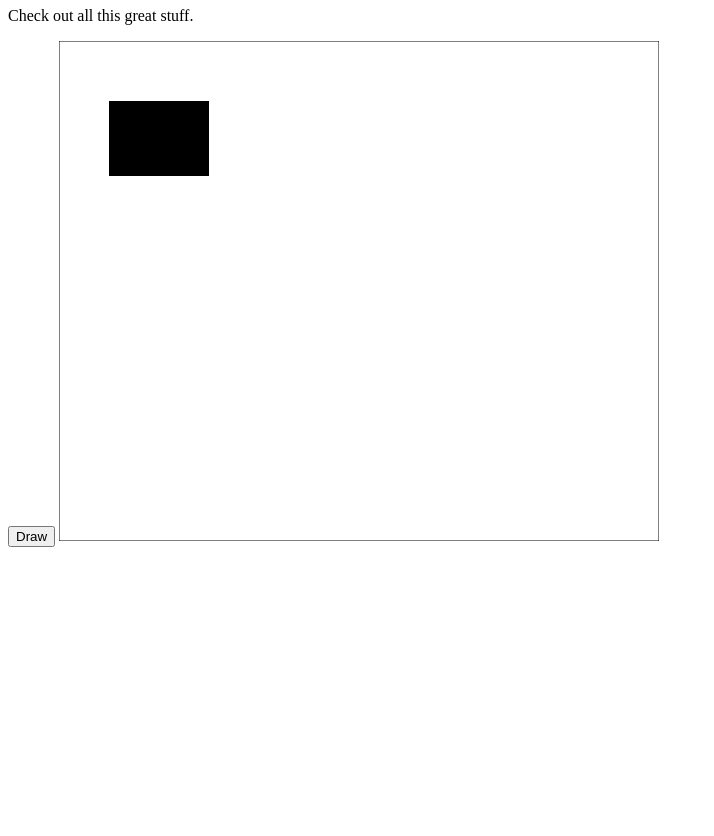
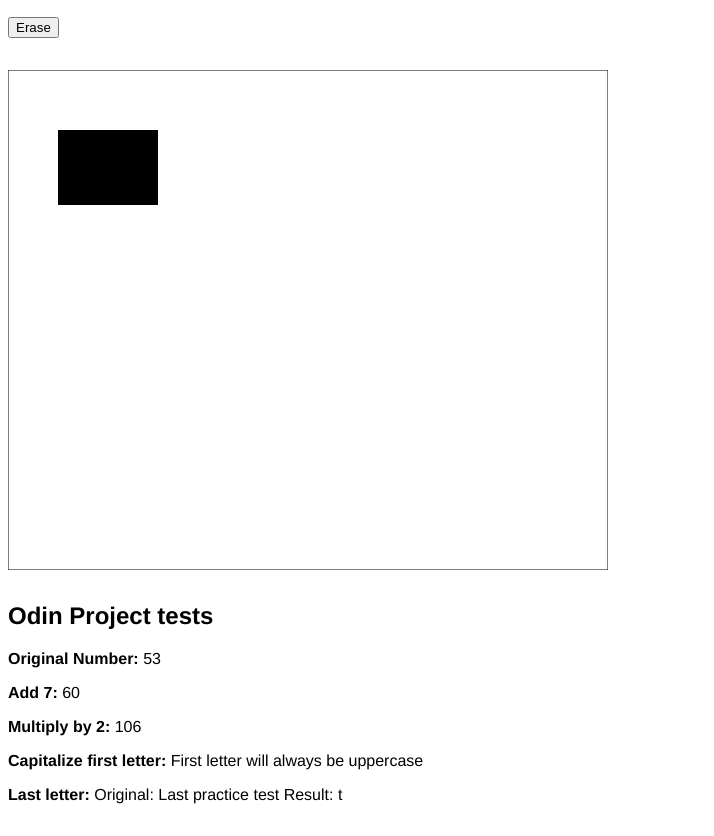
Before and after one commit to TheDando22/TheOdinProject, a plain HTML site: page javascript_basics/index.html in a window 1280 px wide. Shown: the part 73-909 px from the top of the page, without its empty margins (0-714 px from the left). Before the commit the page ends 800 px from the top, so only its background shows below. Drawn offline with Linux system fonts and the light colour scheme.

Commit message:
javascript basics mdn tasks and odin project exercises

```diff
--- a/javascript_basics/css/style.css
+++ b/javascript_basics/css/style.css
@@ -1,3 +1,12 @@
+body {
+    font-size:16px;
+    font-family:'Helvetica', sans-serif;
+}
+
 canvas {
     display:block;
 }
+
+section {
+    margin:2em 0;
+}
--- a/javascript_basics/index.html
+++ b/javascript_basics/index.html
@@ -4,6 +4,7 @@
 <head>
 
 <title>Javascript Basics</title>
+<link rel="stylesheet" href="css/style.css">
 <script type="text/javascript" src="js/javascript.js"></script>
 <meta charset="UTF-8"/>
 
@@ -15,16 +16,26 @@
         console.log(a + b);
     </script>
 
+<h1>Javascript Basics</h1>
+
 <section class="preview"></section>
 
-    <h1>Javascript Basics</h1>
-    <p>Check out all this great stuff.</p>
+<section>
+    <button>Erase</button>
+</section>
 
-        <button>Draw</button>
+<section>
+    <canvas width="600" height="500"></canvas>
+</section>
 
-        <canvas width="600" height="500"></canvas>
-
-        <section></section>
+<section>
+    <h2>Odin Project tests</h2>
+    <p><b>Original Number: </b><span id="show_number"><script>showNumber(number);</script></span></p>
+    <p><b>Add 7: </b><span id="first_test"><script>add7(number);</script></span></p>
+    <p><b>Multiply by 2: </b><span id="second_test"></span><script>multiply(number, 2);</script></span></p>
+    <p><b>Capitalize first letter: </b><span id="third_test"><script>capitalize('first letter will always be uppercase');</script></span></p>
+    <p><b>Last letter: </b><span id="fourth_test"><script>lastLetter('Last practice test');</script></span></p>
+</section>
 
     <script type="text/javascript" src="js/randomName.js"></script>
 
--- a/javascript_basics/js/javascript.js
+++ b/javascript_basics/js/javascript.js
@@ -1,2 +1,42 @@
 let a = 123.412;
 let b = Math.floor(Math.random(Number));
+
+console.log('TheOdinProject Practice');
+
+number = Math.floor(Math.random() * 100);
+console.log('starting number: ' + number);
+
+function showNumber(number) {
+    let show = document.getElementById('show_number').innerHTML = number;
+    return show;
+}
+
+function add7(number) {
+    let result = number + 7;
+    console.log('add7:' + result);
+    document.getElementById('first_test').innerHTML = result;
+    return result;
+}
+
+function multiply(num1, num2) {
+    let result = num1 * num2;
+    console.log('multiply: ' + result);
+    document.getElementById('second_test').innerHTML = result;
+    return result;
+}
+
+function capitalize(string) {
+    console.log('capitalize Before: ' + string);
+    let cap = string[0].toUpperCase() + string.slice(1, string.length);
+    console.log('capitalize After: ' + cap);
+    document.getElementById('third_test').innerHTML = cap;
+    return string;
+}
+
+function lastLetter (string) {
+    console.log('String: ' + string);
+    let result = string[string.length - 1];
+    console.log('String last letter: ' + result);
+    document.getElementById('fourth_test').innerHTML = 'Original: ' + string + ' ' + 'Result: ' + result;
+    return result;
+}
--- a/javascript_basics/js/randomName.js
+++ b/javascript_basics/js/randomName.js
@@ -1,19 +1,18 @@
 let names = ['Chris', 'Li Kang', 'Anne', 'Francesca', 'Mustafa', 'Tina', 'Bert', 'Jada']
-let para = document.createElement('p');
+let para = document.querySelector('p');
+let section = document.getElementById('mdn_basics');
 
 function random(min, max){
     const result = Math.floor(Math.random() * (max - min)) + min;
-    console.log('result: ' + result);
     return result;
 }
 
 function randomName(array) {
     let name = array[random(0, array.length)];
-    console.log(name);
+    console.log('random name in array: ' + name);
+    para.textContent(name);
     return name;
 }
-
-para.textContent = randomName(names);
 
 section.innerHTML = ' ';
 
```
